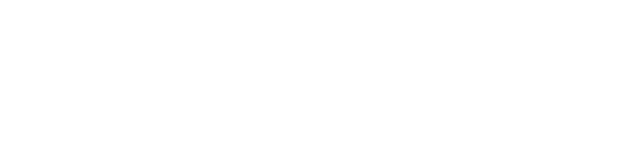
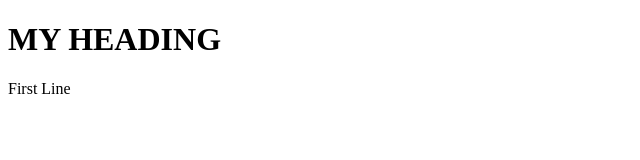
Before and after one commit to elomnnaemekaj/UCDPA-2609-Projects, a plain HTML site: page index.html in a window 1280 px wide. Shown: the whole page, without its empty margins (0-640 px from the left). Drawn offline with Linux system fonts and the light colour scheme.

Commit message:
h1 and p added to index.html file

```diff
--- a/index.html
+++ b/index.html
@@ -3,9 +3,10 @@
 <head>
     <meta charset="UTF-8">
     <meta name="viewport" content="width=device-width, initial-scale=1.0">
-    <title>Document</title>
+    <title>GIT TEST</title>
 </head>
 <body>
-
+    <h1>MY HEADING</h1>
+    <p>First Line</p>
 </body>
 </html>
```
